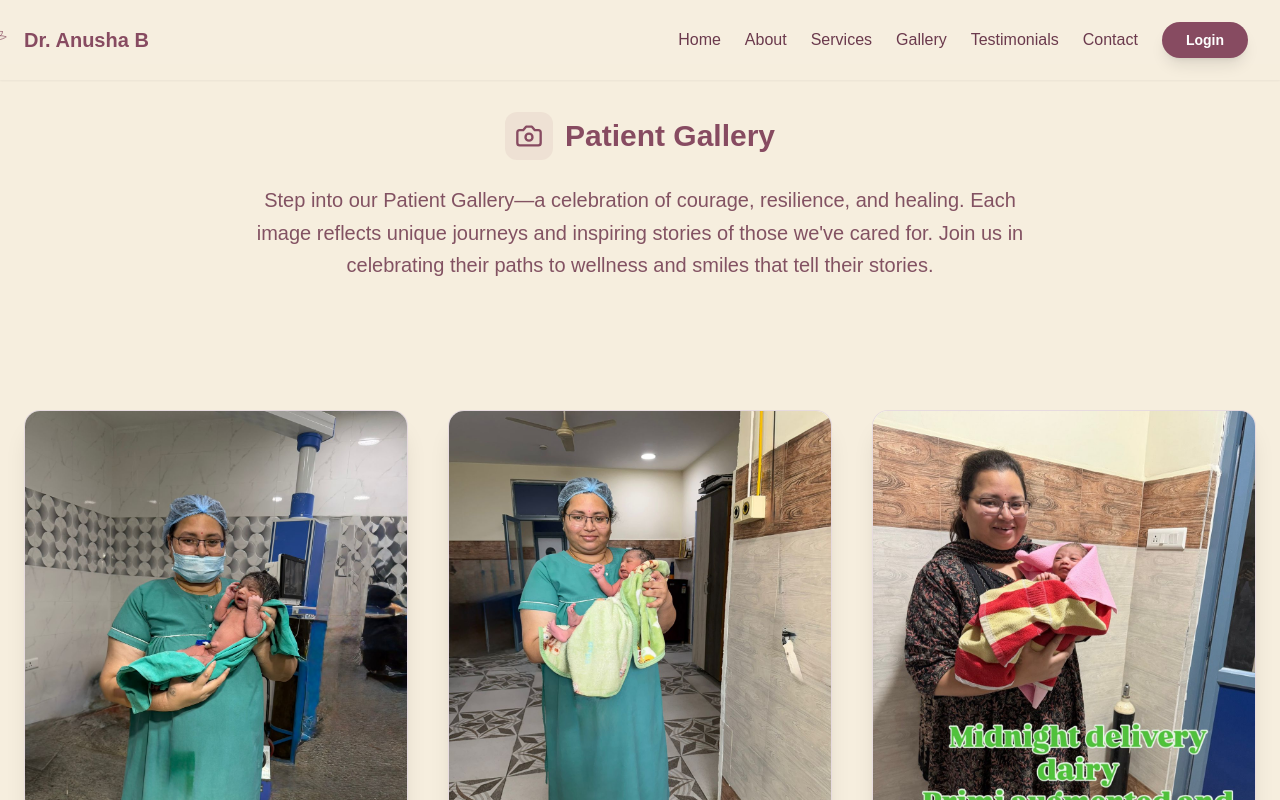
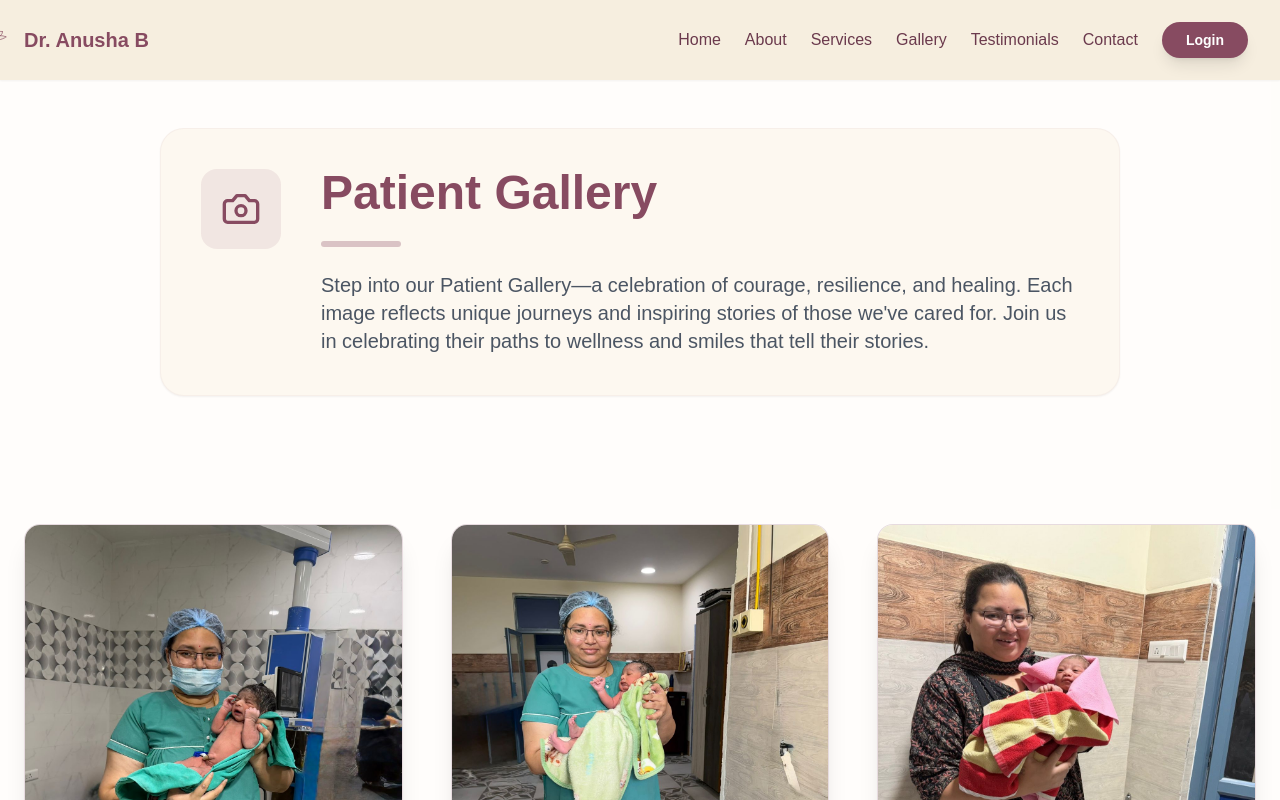
Before and after one commit to Sunil1068/dranushagynaco, a Next.js app in the folder frontend/: page /gallery in a window 1280 px wide. Shown: the top 800 px of the page. Built offline with nearby package versions, Linux system fonts and the light colour scheme.

Commit message:
Gallery Redesign: Premium beige header card and light background implementation

```diff
--- a/frontend/src/app/gallery/page.tsx
+++ b/frontend/src/app/gallery/page.tsx
@@ -22,32 +22,33 @@ export default function GalleryPage() {
   };
 
   return (
-    <main className="min-h-screen">
+    <main className="min-h-screen bg-[#FDF8F0]/30">
       <Navbar />
 
-      {/* Hero Banner */}
-      <section className="pt-16">
-        <div className="bg-[#F6EEDE] py-8 md:py-12">
-          <div className="max-w-4xl mx-auto px-4 sm:px-6 lg:px-8 text-center">
-            <div className="flex items-center justify-center gap-3 mb-6">
-              <div className="w-12 h-12 bg-[rgba(135,75,97,0.08)] rounded-xl flex items-center justify-center">
-                <Camera className="h-7 w-7 text-[#874B61]" />
-              </div>
-              <h1 className="text-2xl md:text-3xl font-bold text-[#874B61]">
-                Patient Gallery
+      {/* Hero Header Section */}
+      <section className="pt-24 pb-8 md:pt-32 md:pb-12">
+        <div className="max-w-5xl mx-auto px-4 sm:px-6 lg:px-8">
+          <div className="bg-[#FDF8F0] rounded-3xl p-6 md:p-10 shadow-sm border border-[#874B61]/5 flex flex-col md:flex-row items-center md:items-start gap-6 md:gap-10">
+            <div className="w-20 h-20 bg-[#874B61]/10 rounded-2xl flex items-center justify-center flex-shrink-0 animate-in fade-in zoom-in duration-500">
+              <Camera className="h-10 w-10 text-[#874B61]" />
+            </div>
+            <div className="flex-1 text-center md:text-left">
+              <h1 className="text-3xl md:text-5xl font-bold text-[#874B61] mb-6 animate-in slide-in-from-left duration-500">
+                Patient <span className="text-[#874B61]">Gallery</span>
               </h1>
+              <div className="w-20 h-1.5 bg-[#874B61] rounded-full mb-6 opacity-30 mx-auto md:mx-0" />
+              <p className="text-gray-600 text-lg md:text-xl font-medium leading-relaxed animate-in fade-in slide-in-from-bottom duration-700 delay-200">
+                Step into our Patient Gallery—a celebration of courage, resilience, and healing. Each image reflects unique journeys and inspiring stories of those we&apos;ve cared for. Join us in celebrating their paths to wellness and smiles that tell their stories.
+              </p>
             </div>
-            <p className="text-[#754054]/90 text-xl max-w-3xl mx-auto leading-relaxed">
-              Step into our Patient Gallery—a celebration of courage, resilience, and healing. Each image reflects unique journeys and inspiring stories of those we've cared for. Join us in celebrating their paths to wellness and smiles that tell their stories.
-            </p>
           </div>
         </div>
       </section>
 
       {/* Gallery Grid */}
-      <section className="py-20 bg-[#F6EEDE]">
+      <section className="py-12 md:py-20">
         <div className="max-w-[1300px] mx-auto px-6">
-          <div className="grid grid-cols-1 md:grid-cols-2 lg:grid-cols-3 gap-8 md:gap-10">
+          <div className="grid grid-cols-1 md:grid-cols-2 lg:grid-cols-3 gap-8 md:gap-12">
             {galleryImages.map((img, index) => (
               <div
                 key={img.src}
```
